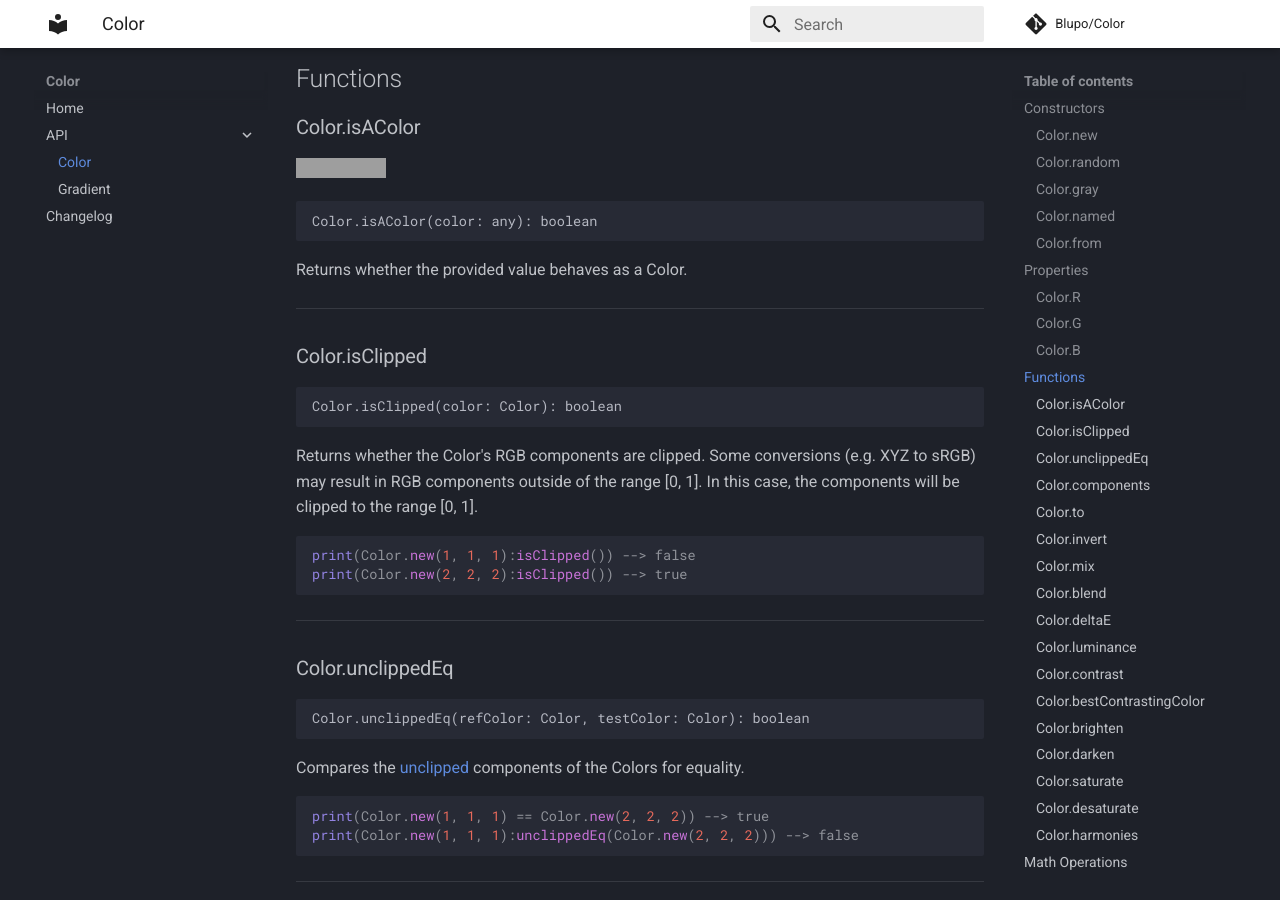
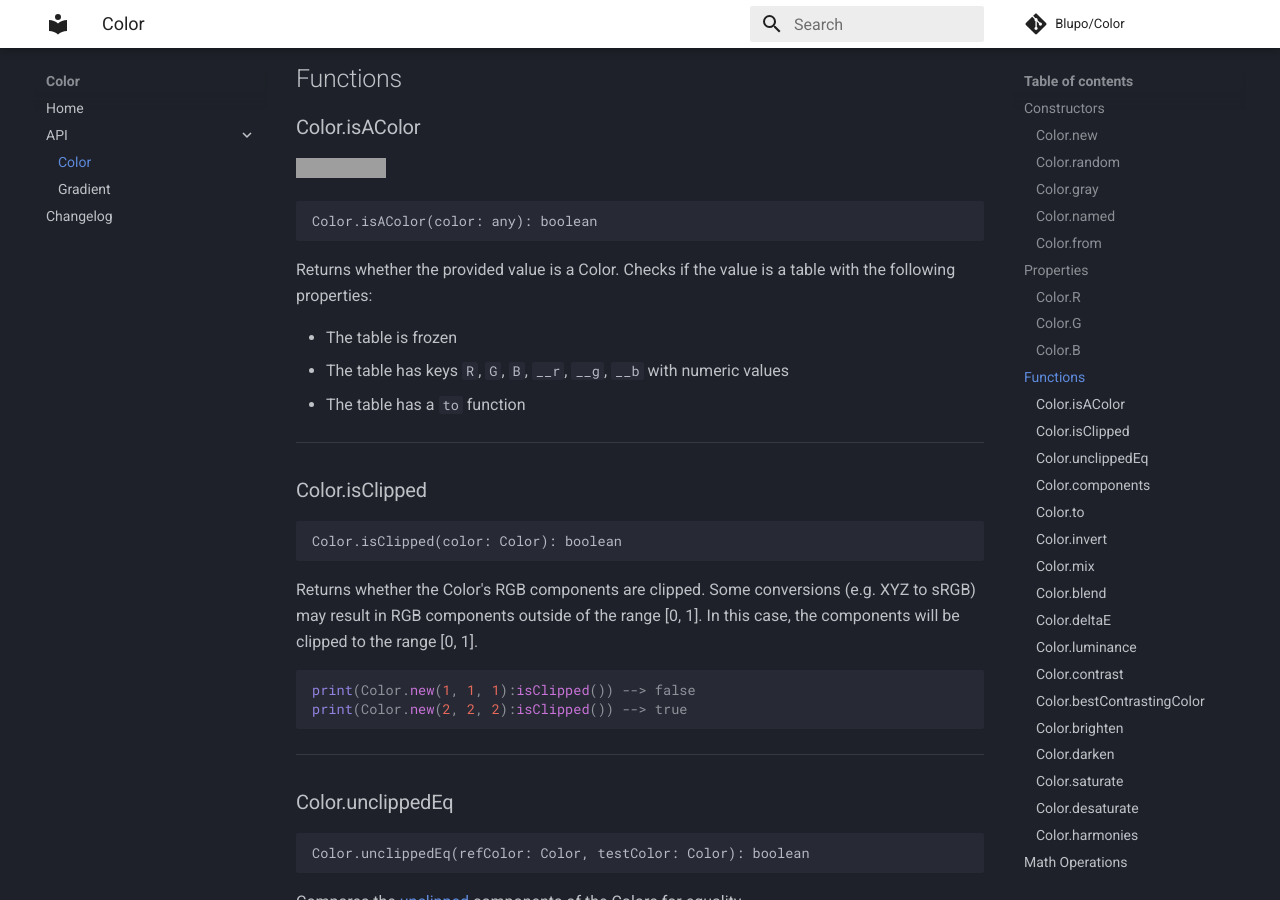
Before and after one commit to Blupo/Color, an MkDocs documentation site: the page built from docs/api/color.md, in a window 1280 px wide and 900 px high, scrolled down 2246 px. Built offline with MkDocs 1.6.1 and Material for MkDocs 9.7.7, drawn with Linux system fonts in a browser that asks for light colours; comment, search, counter and statistics services are not loaded; grey boxes are pictures that could not be loaded.

Commit message:
Update Color.isAColor

````diff
--- a/docs/api/color.md
+++ b/docs/api/color.md
@@ -111,7 +111,11 @@ The [clipped](#colorisclipped) blue RGB channel of the color, in the range [0, 1
 Color.isAColor(color: any): boolean
 ```
 
-Returns whether the provided value behaves as a Color.
+Returns whether the provided value is a Color. Checks if the value is a table with the following properties:
+
+- The table is frozen
+- The table has keys `R`, `G`, `B`, `__r`, `__g`, `__b` with numeric values
+- The table has a `to` function
 
 ---
 
````
Also changed, not shown: docs/changelog.md (+1 -0 lines), 2 other files.
